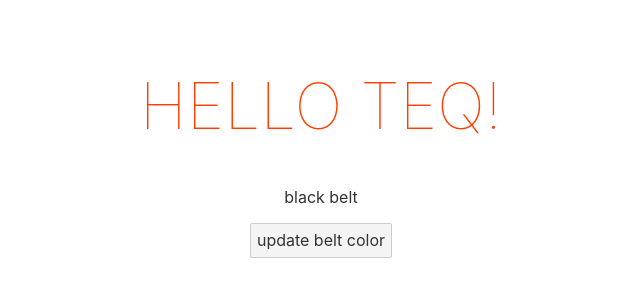
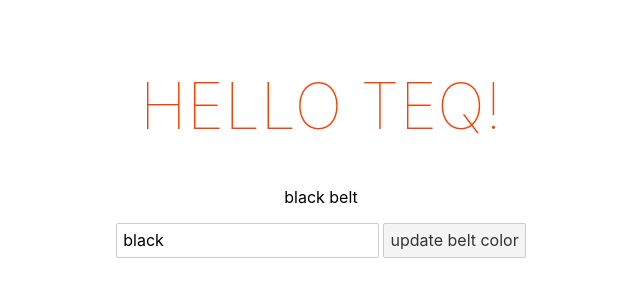
Before and after one commit to maxdevjs/learn-svelte-tutorial-for-beginners, a Svelte app in the folder myproject/: page / in a window 1280 px wide. Shown: the top 300 px of the page, without its empty margins (319-959 px from the left). Built offline with nearby package versions, Linux system fonts and the light colour scheme.

Commit message:
Add binds (lesson-4)

```diff
--- a/myproject/src/App.svelte
+++ b/myproject/src/App.svelte
@@ -4,6 +4,10 @@
 
   const handleClick = () => {
     beltColour = "orange";
+  };
+
+  const handleInput = e => {
+    beltColour = e.target.value;
   };
 </script>
 
@@ -31,6 +35,12 @@
 
 <main>
   <h1>Hello {name}!</h1>
-  <p on:click={handleClick}>{beltColour} belt</p>
+  <p on:click={handleClick} style="color: {beltColour}">{beltColour} belt</p>
+  <!-- <input
+    type="text"
+    on:input={handleInput}
+    value={beltColour}
+    onfocus="this.select();" /> -->
+  <input type="text" bind:value={beltColour} onfocus="this.select();" />
   <button on:click={handleClick}>update belt color</button>
 </main>
```
